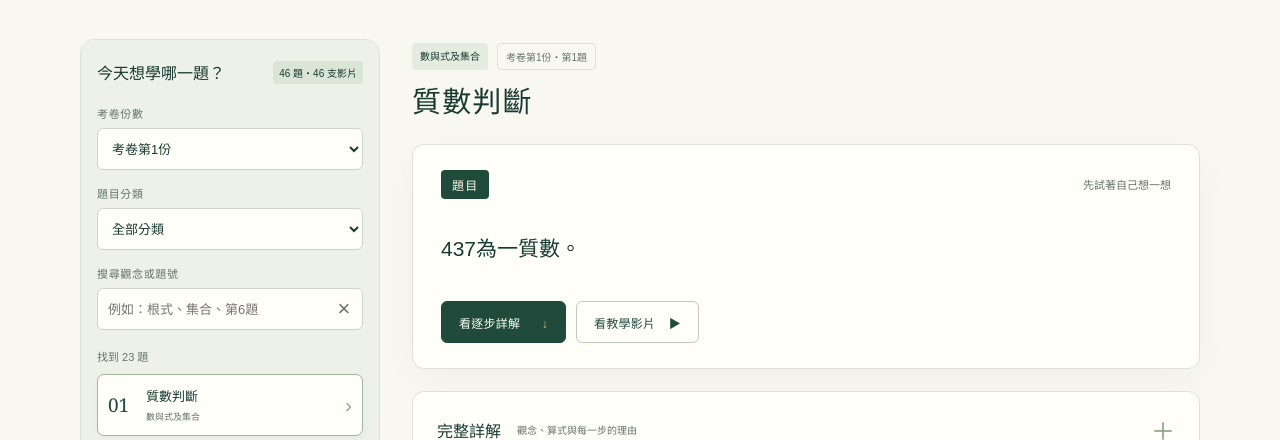
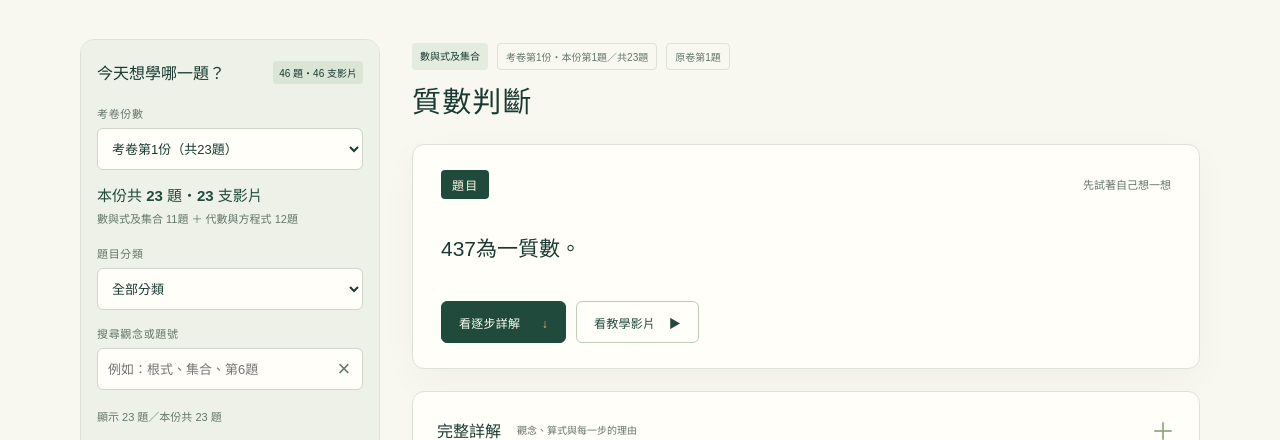
Before and after one commit to afuroot-afk/math-classroom, a plain HTML site: page index.html in a window 1280 px wide. Shown: the part 335-775 px from the top of the page. Drawn offline with Linux system fonts and the light colour scheme.

Commit message:
Clarify all 23 questions with continuous list numbering and per-paper counts

```diff
--- a/app.js
+++ b/app.js
@@ -24,21 +24,31 @@
   }
  }
  const unique=items=>[...new Set(items)];
- for(const n of unique(lessons.map(l=>l.paperSet)).sort())$('paper').append(new Option('考卷第'+n+'份',String(n)));
+ const paperLessons=n=>lessons.filter(l=>String(l.paperSet)===String(n));
+ const position=l=>paperLessons(l.paperSet).indexOf(l)+1;
+ for(const n of unique(lessons.map(l=>l.paperSet)).sort())$('paper').append(new Option('考卷第'+n+'份（共'+paperLessons(n).length+'題）',String(n)));
  for(const cat of unique(lessons.map(l=>l.category)))$('category').append(new Option(cat,cat));
  $('paper').value=String(lessons[0].paperSet);$('total-count').textContent=lessons.length+' 題・'+lessons.filter(l=>l.youtubeId).length+' 支影片';
  function normalize(s){return String(s).normalize('NFKC').toLowerCase().replaceAll(' ','');}
  function refreshList(){
   const search=normalize($('search').value);
-  filtered=lessons.filter(l=>String(l.paperSet)===$('paper').value&&(!$('category').value||l.category===$('category').value)&&(!search||normalize([l.topic,l.category,'第'+l.number+'題',...l.tags].join(' ')).includes(search)));
-  $('question-list').replaceChildren();$('results-count').textContent='找到 '+filtered.length+' 題';$('empty').hidden=filtered.length>0;
-  for(const l of filtered){const b=element('button','question-button');b.type='button';b.dataset.lesson=l.id;b.setAttribute('aria-label','第'+l.number+'題 '+l.topic+' '+l.category);b.append(element('span','q-number',String(l.number).padStart(2,'0')));const body=element('span','q-info');body.append(element('strong','',l.topic),element('small','',l.category));b.append(body,element('span','q-arrow','›'));b.addEventListener('click',()=>choose(l.id,true));$('question-list').append(b);}
+  const all=paperLessons($('paper').value),categories=unique(all.map(l=>l.category));
+  filtered=all.filter(l=>(!$('category').value||l.category===$('category').value)&&(!search||normalize([l.topic,l.category,'第'+position(l)+'題','原卷第'+l.number+'題',...l.tags].join(' ')).includes(search)));
+  $('paper-summary').textContent='本份共 '+all.length+' 題・'+all.filter(l=>l.youtubeId).length+' 支影片';
+  $('paper-parts').textContent=categories.map(cat=>cat+' '+all.filter(l=>l.category===cat).length+'題').join(' ＋ ');
+  $('question-list').replaceChildren();$('results-count').textContent='顯示 '+filtered.length+' 題／本份共 '+all.length+' 題';$('empty').hidden=filtered.length>0;
+  $('show-all').hidden=!$('category').value&&!search;$('show-all').textContent='顯示本份全部 '+all.length+' 題';
+  let lastCategory=null;
+  for(const l of filtered){
+   if(l.category!==lastCategory){const same=all.filter(x=>x.category===l.category),header=element('h3','question-group',l.category+'（'+same.length+'題）');header.append(element('small','','本份第'+position(same[0])+'～'+position(same[same.length-1])+'題'));$('question-list').append(header);lastCategory=l.category;}
+   const b=element('button','question-button');b.type='button';b.dataset.lesson=l.id;b.setAttribute('aria-label','本份第'+position(l)+'題，共'+all.length+'題 '+l.topic+' '+l.category+' 原卷第'+l.number+'題');b.append(element('span','q-number',String(position(l)).padStart(2,'0')));const body=element('span','q-info');body.append(element('strong','',l.topic),element('small','','原卷第'+l.number+'題'));b.append(body,element('span','q-arrow','›'));b.addEventListener('click',()=>choose(l.id,true));$('question-list').append(b);
+  }
   markSelected();
  }
- function markSelected(){for(const b of $('question-list').children){const active=b.dataset.lesson===current?.id;b.classList.toggle('selected',active);if(active)b.setAttribute('aria-current','true');else b.removeAttribute('aria-current');}}
+ function markSelected(){for(const b of $('question-list').querySelectorAll('button')){const active=b.dataset.lesson===current?.id;b.classList.toggle('selected',active);if(active)b.setAttribute('aria-current','true');else b.removeAttribute('aria-current');}}
  function choose(id,scroll=false){
   const l=lessons.find(l=>l.id===id);if(!l)return;current=l;
-  $('lesson-category').textContent=l.category;$('lesson-number').textContent='考卷第'+l.paperSet+'份・第'+l.number+'題';$('lesson-title').textContent=l.topic;
+  $('lesson-category').textContent=l.category;$('lesson-number').textContent='考卷第'+l.paperSet+'份・本份第'+position(l)+'題／共'+paperLessons(l.paperSet).length+'題';$('lesson-source').textContent='原卷第'+l.number+'題';$('lesson-title').textContent=l.topic;
   $('question').replaceChildren();markup(l.question,$('question'));$('answer').replaceChildren();markup(String(l.answer),$('answer'));
   $('solution').open=false;$('solution-steps').replaceChildren();
   let section=0;
@@ -57,7 +67,8 @@
   if(scroll){$('lesson').scrollIntoView({behavior:'smooth',block:'start'});$('lesson').focus({preventScroll:true});}
  }
  function changeFilter(){refreshList();if(filtered.length&&!filtered.includes(current))choose(filtered[0].id);}
- $('paper').addEventListener('change',changeFilter);$('category').addEventListener('change',changeFilter);$('search').addEventListener('input',refreshList);$('clear-search').addEventListener('click',()=>{$('search').value='';refreshList();$('search').focus();});
+ $('paper').addEventListener('change',()=>{$('category').value='';$('search').value='';changeFilter();});$('category').addEventListener('change',changeFilter);$('search').addEventListener('input',refreshList);$('clear-search').addEventListener('click',()=>{$('search').value='';refreshList();$('search').focus();});
+ $('show-all').addEventListener('click',()=>{$('category').value='';$('search').value='';refreshList();});
  $('show-solution').addEventListener('click',()=>{$('solution').open=true;$('solution').scrollIntoView({behavior:'smooth',block:'start'});});
  $('show-video').addEventListener('click',()=>$('video-section').scrollIntoView({behavior:'smooth',block:'start'}));
  function move(delta){const i=lessons.indexOf(current),next=lessons[i+delta];if(next){$('paper').value=String(next.paperSet);$('category').value='';$('search').value='';refreshList();choose(next.id,true);}}
--- a/index.html
+++ b/index.html
@@ -15,14 +15,15 @@
   <aside class="question-nav" aria-label="選題目">
    <div class="nav-heading"><h2>今天想學哪一題？</h2><span id="total-count" class="count"></span></div>
    <label for="paper">考卷份數</label><select id="paper"></select>
+   <p id="paper-summary" class="paper-summary"></p><p id="paper-parts" class="paper-parts"></p>
    <label for="category">題目分類</label><select id="category"><option value="">全部分類</option></select>
    <label for="search">搜尋觀念或題號</label><div class="search-wrap"><input id="search" type="search" placeholder="例如：根式、集合、第6題" autocomplete="off"><button id="clear-search" type="button" aria-label="清除搜尋">×</button></div>
-   <p id="results-count" role="status" class="results"></p>
+   <p id="results-count" role="status" class="results"></p><button id="show-all" class="show-all" type="button" hidden></button>
    <div id="question-list" class="question-list"></div>
    <div id="empty" class="empty" hidden>沒有符合的題目。<br>換個關鍵字，或切換考卷試試。</div>
   </aside>
   <article id="lesson" class="lesson" tabindex="-1" aria-labelledby="lesson-title">
-   <div class="lesson-meta"><span id="lesson-category"></span><span id="lesson-number"></span></div>
+   <div class="lesson-meta"><span id="lesson-category"></span><span id="lesson-number"></span><span id="lesson-source"></span></div>
    <h2 id="lesson-title">正在整理題目…</h2>
    <section class="problem-card" aria-labelledby="problem-label"><div class="section-caption"><span class="label" id="problem-label">題目</span><span>先試著自己想一想</span></div><div id="question" class="question math"></div><div class="problem-actions"><button type="button" id="show-solution" class="primary">看逐步詳解 <span aria-hidden="true">↓</span></button><button type="button" id="show-video" class="secondary">看教學影片 <span aria-hidden="true">▶</span></button></div></section>
    <details id="solution" class="solution"><summary>完整詳解 <span>觀念、算式與每一步的理由</span><b aria-hidden="true">＋</b></summary><div class="answer"><span>本題答案</span><strong id="answer" class="math"></strong></div><div id="solution-steps"></div></details>
```
Also changed, not shown: 404.html (+3 -2 lines), style.css.
